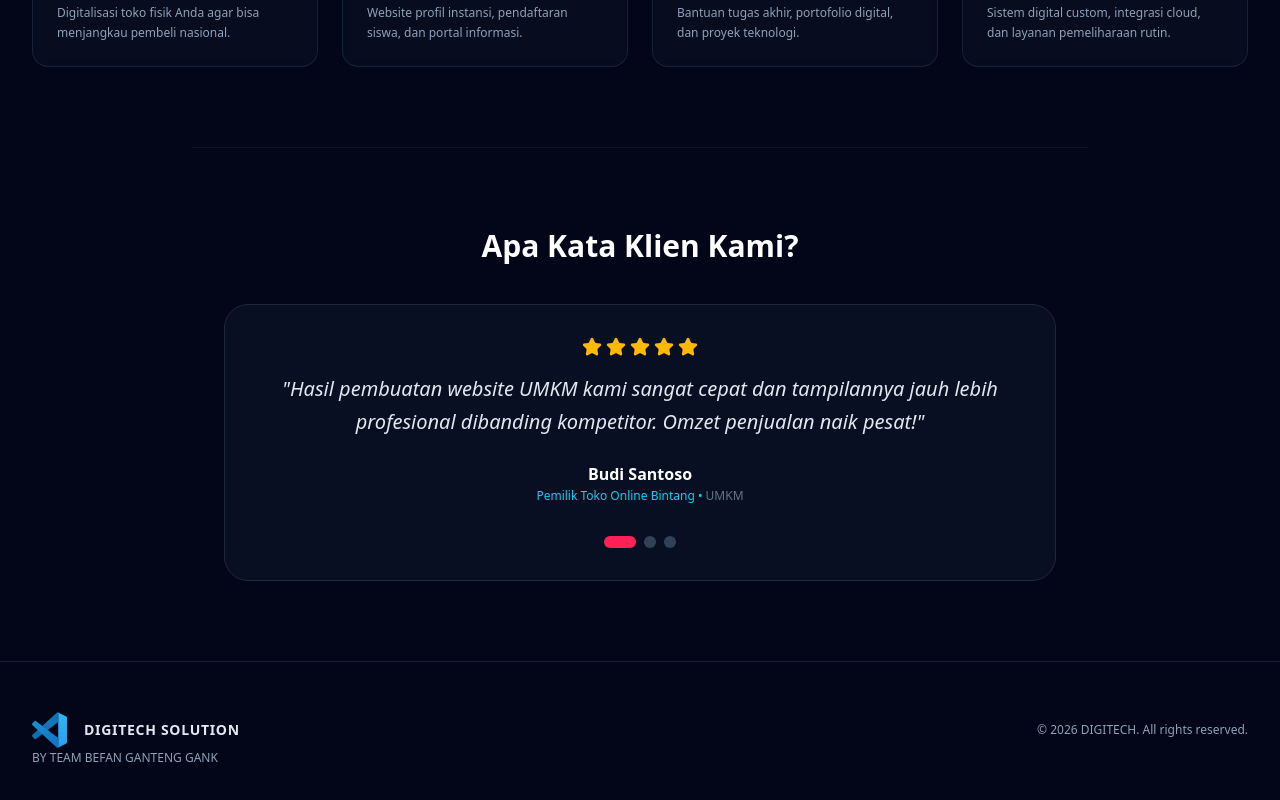
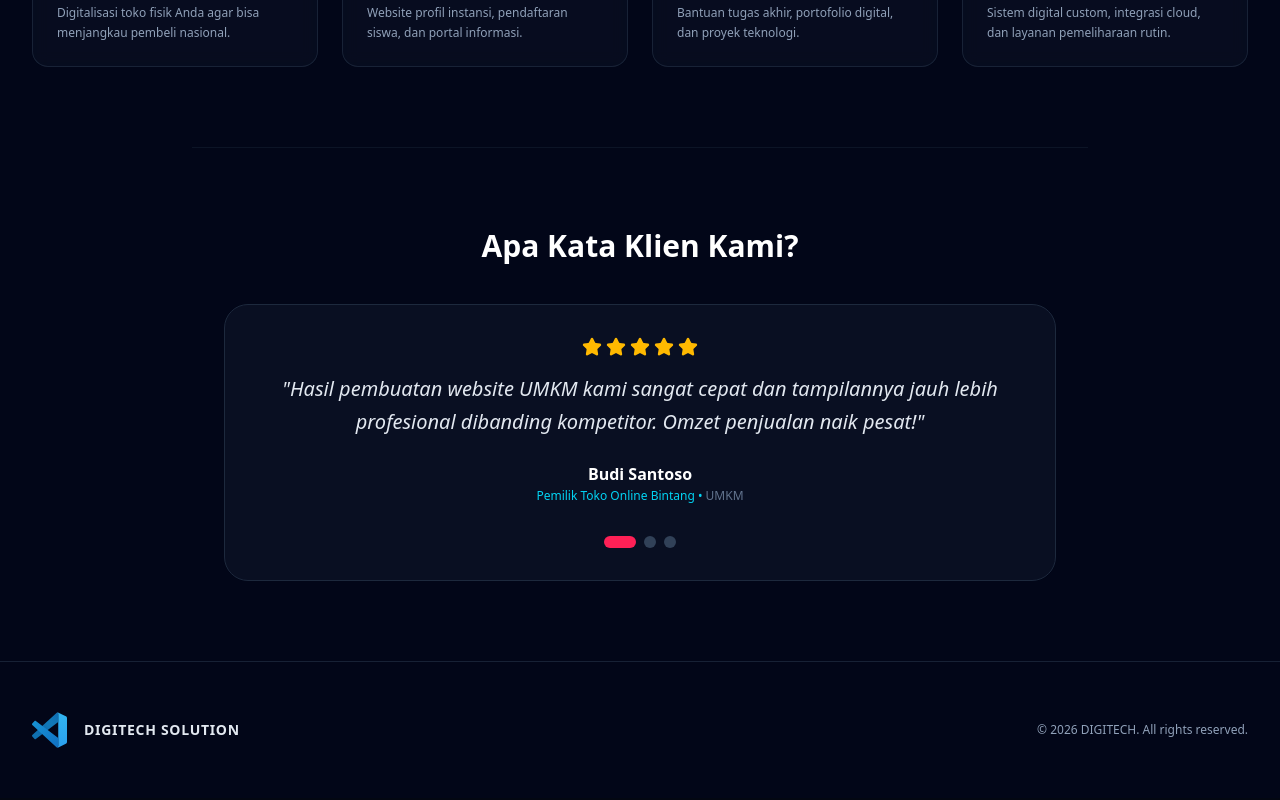
Before and after one commit to reyhansyahkamil34rpl-beep/digitech-web, a Next.js app: page / in a window 1280 px wide. Shown: the part 2608-3408 px from the top of the page. Built offline with nearby package versions, Linux system fonts and the light colour scheme.

Commit message:
Update teks

```diff
--- a/app/page.tsx
+++ b/app/page.tsx
@@ -429,9 +429,6 @@ export default function Home() {
           </div>
           <p>© {new Date().getFullYear()} DIGITECH. All rights reserved.</p>
         </div>
-        <div>
-          <p>BY TEAM BEFAN GANTENG GANK</p>
-        </div>
       </footer>
 
       {/* FLOATING WHATSAPP BUTTON */}
```
